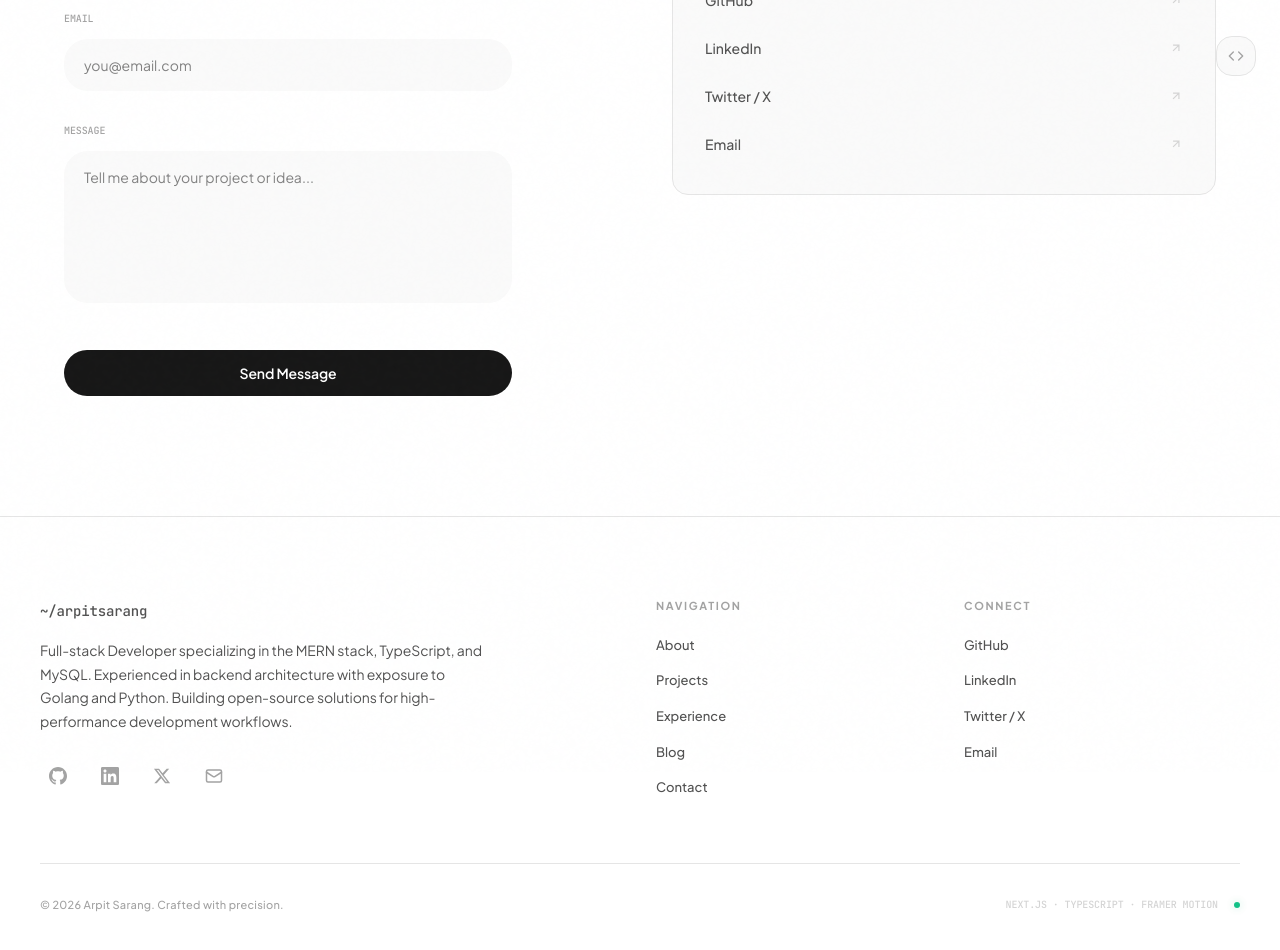
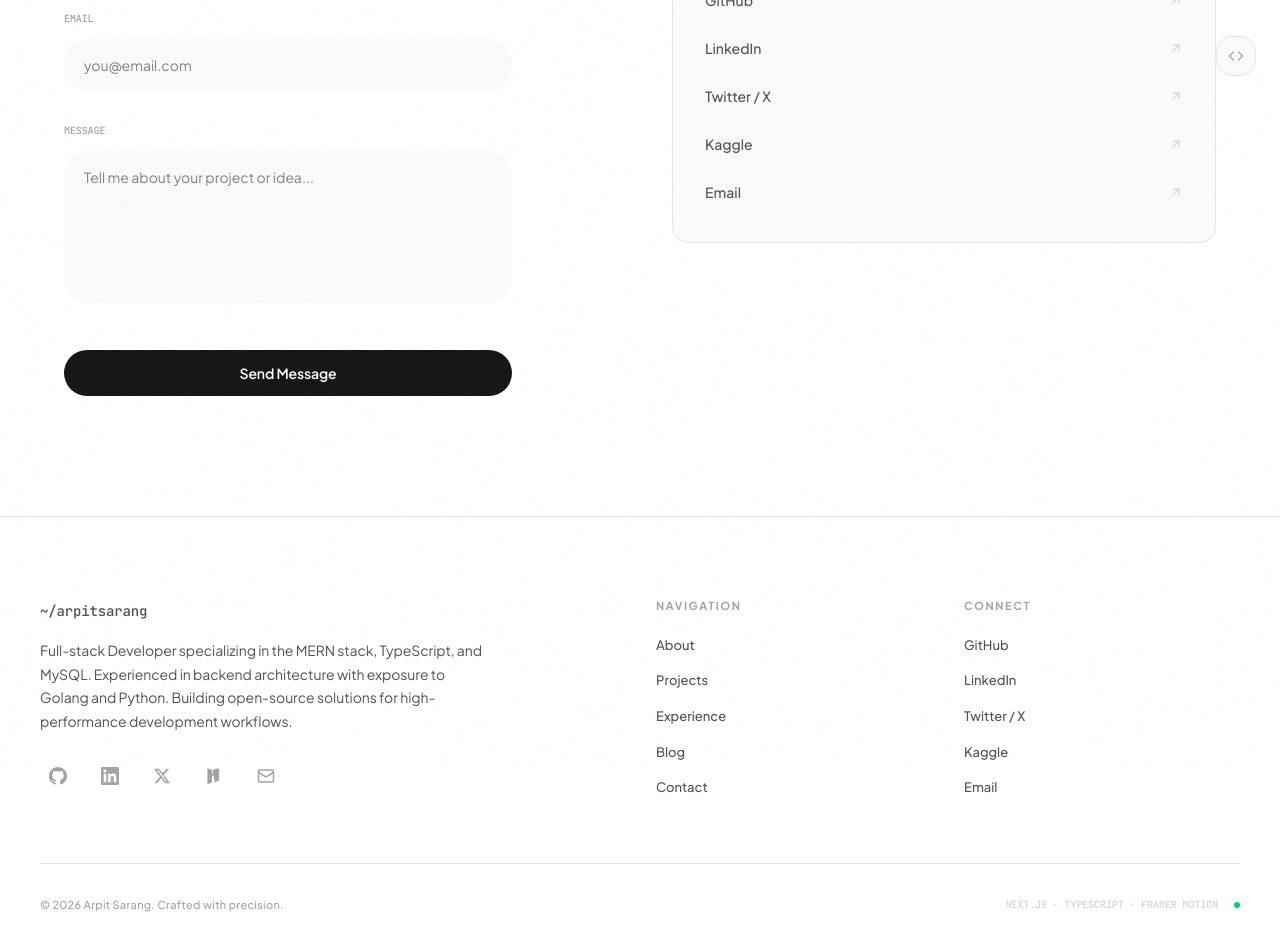
Before and after one commit to CodeMaverick-143/Arpit, a Next.js app: page /contact in a window 1280 px wide. Shown: the part 700-1650 px from the top of the page. Built offline with nearby package versions, Linux system fonts and the light colour scheme.

Commit message:
feat: add social icons for Kaggle, LinkedIn, X, and Email and update navigation data

```diff
--- a/app/components/Footer.tsx
+++ b/app/components/Footer.tsx
@@ -3,6 +3,8 @@
 import Link from 'next/link';
 import { motion } from 'framer-motion';
 import { navLinks, socialLinks, siteConfig } from '@/data/navigation';
+import { GitHubIcon, LinkedinIcon, XIcon, MailIcon, KaggleIcon } from './Icons';
+
 
 export default function Footer() {
   const currentYear = new Date().getFullYear();
@@ -107,30 +109,15 @@ export default function Footer() {
 function SocialIcon({ name }: { name: string }) {
   switch (name) {
     case 'github':
-      return (
-        <svg width="18" height="18" viewBox="0 0 24 24" fill="currentColor">
-          <path d="M12 0c-6.626 0-12 5.373-12 12 0 5.302 3.438 9.8 8.207 11.387.599.111.793-.261.793-.577v-2.234c-3.338.726-4.033-1.416-4.033-1.416-.546-1.387-1.333-1.756-1.333-1.756-1.089-.745.083-.729.083-.729 1.205.084 1.839 1.237 1.839 1.237 1.07 1.834 2.807 1.304 3.492.997.107-.775.418-1.305.762-1.604-2.665-.305-5.467-1.334-5.467-5.931 0-1.311.469-2.381 1.236-3.221-.124-.303-.535-1.524.117-3.176 0 0 1.008-.322 3.301 1.23.957-.266 1.983-.399 3.003-.404 1.02.005 2.047.138 3.006.404 2.291-1.552 3.297-1.23 3.297-1.23.653 1.653.242 2.874.118 3.176.77.84 1.235 1.911 1.235 3.221 0 4.609-2.807 5.624-5.479 5.921.43.372.823 1.102.823 2.222v3.293c0 .319.192.694.801.576 4.765-1.589 8.199-6.086 8.199-11.386 0-6.627-5.373-12-12-12z"/>
-        </svg>
-      );
+      return <GitHubIcon size={18} />;
     case 'linkedin':
-      return (
-        <svg width="18" height="18" viewBox="0 0 24 24" fill="currentColor">
-          <path d="M20.447 20.452h-3.554v-5.569c0-1.328-.027-3.037-1.852-3.037-1.853 0-2.136 1.445-2.136 2.939v5.667H9.351V9h3.414v1.561h.046c.477-.9 1.637-1.85 3.37-1.85 3.601 0 4.267 2.37 4.267 5.455v6.286zM5.337 7.433c-1.144 0-2.063-.926-2.063-2.065 0-1.138.92-2.063 2.063-2.063 1.14 0 2.064.925 2.064 2.063 0 1.139-.925 2.065-2.064 2.065zm1.782 13.019H3.555V9h3.564v11.452zM22.225 0H1.771C.792 0 0 .774 0 1.729v20.542C0 23.227.792 24 1.771 24h20.451C23.2 24 24 23.227 24 22.271V1.729C24 .774 23.2 0 22.222 0h.003z"/>
-        </svg>
-      );
+      return <LinkedinIcon size={18} />;
     case 'twitter':
-      return (
-        <svg width="18" height="18" viewBox="0 0 24 24" fill="currentColor">
-          <path d="M18.244 2.25h3.308l-7.227 8.26 8.502 11.24H16.17l-5.214-6.817L4.99 21.75H1.68l7.73-8.835L1.254 2.25H8.08l4.713 6.231zm-1.161 17.52h1.833L7.084 4.126H5.117z"/>
-        </svg>
-      );
+      return <XIcon size={18} />;
+    case 'kaggle':
+      return <KaggleIcon size={18} />;
     case 'email':
-      return (
-        <svg width="18" height="18" viewBox="0 0 24 24" fill="none" stroke="currentColor" strokeWidth="2" strokeLinecap="round" strokeLinejoin="round">
-          <rect width="20" height="16" x="2" y="4" rx="2"/>
-          <path d="m22 7-8.97 5.7a1.94 1.94 0 0 1-2.06 0L2 7"/>
-        </svg>
-      );
+      return <MailIcon size={18} />;
     default:
       return null;
   }
--- a/app/components/Icons.tsx
+++ b/app/components/Icons.tsx
@@ -167,3 +167,36 @@ export function GitHubIcon({ size = 18, className = '' }: IconProps) {
     </svg>
   );
 }
+
+export function LinkedinIcon({ size = 18, className = '' }: IconProps) {
+  return (
+    <svg width={size} height={size} viewBox="0 0 24 24" fill="currentColor" className={className}>
+      <path d="M20.447 20.452h-3.554v-5.569c0-1.328-.027-3.037-1.852-3.037-1.853 0-2.136 1.445-2.136 2.939v5.667H9.351V9h3.414v1.561h.046c.477-.9 1.637-1.85 3.37-1.85 3.601 0 4.267 2.37 4.267 5.455v6.286zM5.337 7.433c-1.144 0-2.063-.926-2.063-2.065 0-1.138.92-2.063 2.063-2.063 1.14 0 2.064.925 2.064 2.063 0 1.139-.925 2.065-2.064 2.065zm1.782 13.019H3.555V9h3.564v11.452zM22.225 0H1.771C.792 0 0 .774 0 1.729v20.542C0 23.227.792 24 1.771 24h20.451C23.2 24 24 23.227 24 22.271V1.729C24 .774 23.2 0 22.222 0h.003z"/>
+    </svg>
+  );
+}
+
+export function XIcon({ size = 18, className = '' }: IconProps) {
+  return (
+    <svg width={size} height={size} viewBox="0 0 24 24" fill="currentColor" className={className}>
+      <path d="M18.244 2.25h3.308l-7.227 8.26 8.502 11.24H16.17l-5.214-6.817L4.99 21.75H1.68l7.73-8.835L1.254 2.25H8.08l4.713 6.231zm-1.161 17.52h1.833L7.084 4.126H5.117z"/>
+    </svg>
+  );
+}
+
+export function KaggleIcon({ size = 18, className = '' }: IconProps) {
+  return (
+    <svg width={size} height={size} viewBox="0 0 24 24" fill="currentColor" className={className}>
+      <path d="M18.825 2.388V17.5a.64.64 0 0 1-.502.627l-5.111 2.213a.6.6 0 0 1-.502-.452l-1.353-8.85s-2.008 1.832-2.008 1.832v7.126a.64.64 0 0 1-.502.627l-5.111 2.213a.6.6 0 0 1-.502-.452V2.388a.64.64 0 0 1 .502-.627L8.85 3.974a.6.6 0 0 1 .502.452v8.948l1.353-8.948a.6.6 0 0 1 .502-.452l5.111-2.213a.64.64 0 0 1 .502.627z"/>
+    </svg>
+  );
+}
+
+export function MailIcon({ size = 18, className = '' }: IconProps) {
+  return (
+    <svg width={size} height={size} viewBox="0 0 24 24" fill="none" stroke="currentColor" strokeWidth="2" strokeLinecap="round" strokeLinejoin="round" className={className}>
+      <rect width="20" height="16" x="2" y="4" rx="2"/>
+      <path d="m22 7-8.97 5.7a1.94 1.94 0 0 1-2.06 0L2 7"/>
+    </svg>
+  );
+}
--- a/data/navigation.ts
+++ b/data/navigation.ts
@@ -19,9 +19,10 @@ export interface SocialLink {
 
 export const socialLinks: SocialLink[] = [
   { label: 'GitHub', href: 'https://github.com/CodeMaverick-143', icon: 'github' },
-  { label: 'LinkedIn', href: 'https://linkedin.com', icon: 'linkedin' },
-  { label: 'Twitter / X', href: 'https://x.com', icon: 'twitter' },
-  { label: 'Email', href: 'mailto:hello@example.com', icon: 'email' },
+  { label: 'LinkedIn', href: 'https://www.linkedin.com/in/arpitsarang', icon: 'linkedin' },
+  { label: 'Twitter / X', href: 'https://x.com/CodeMaverick143', icon: 'twitter' },
+  { label: 'Kaggle', href: 'https://www.kaggle.com/codemaverick143', icon: 'kaggle' },
+  { label: 'Email', href: 'mailto:arpit.01.sarang.2005@gmail.com', icon: 'email' },
 ];
 
 export interface CommandItem {
@@ -40,8 +41,9 @@ export const commandItems: CommandItem[] = [
   { id: 'blog', label: 'Blog', href: '/blog', section: 'Pages', keywords: ['articles', 'writing'] },
   { id: 'contact', label: 'Contact', href: '/contact', section: 'Pages', keywords: ['email', 'hire', 'connect'] },
   { id: 'github', label: 'GitHub', href: 'https://github.com/CodeMaverick-143', section: 'Social', keywords: ['code', 'repos'] },
-  { id: 'linkedin', label: 'LinkedIn', href: 'https://linkedin.com', section: 'Social', keywords: ['professional'] },
-  { id: 'twitter', label: 'Twitter / X', href: 'https://x.com', section: 'Social', keywords: ['tweets'] },
+  { id: 'linkedin', label: 'LinkedIn', href: 'https://www.linkedin.com/in/arpitsarang', section: 'Social', keywords: ['professional'] },
+  { id: 'twitter', label: 'Twitter / X', href: 'https://x.com/CodeMaverick143', section: 'Social', keywords: ['tweets'] },
+  { id: 'kaggle', label: 'Kaggle', href: 'https://www.kaggle.com/codemaverick143', section: 'Social', keywords: ['data', 'ml', 'ai'] },
   { id: 'resume', label: 'Download Resume', href: '/resume.pdf', section: 'Actions', keywords: ['cv', 'pdf', 'hire', 'bio'] },
 ];
 
```
